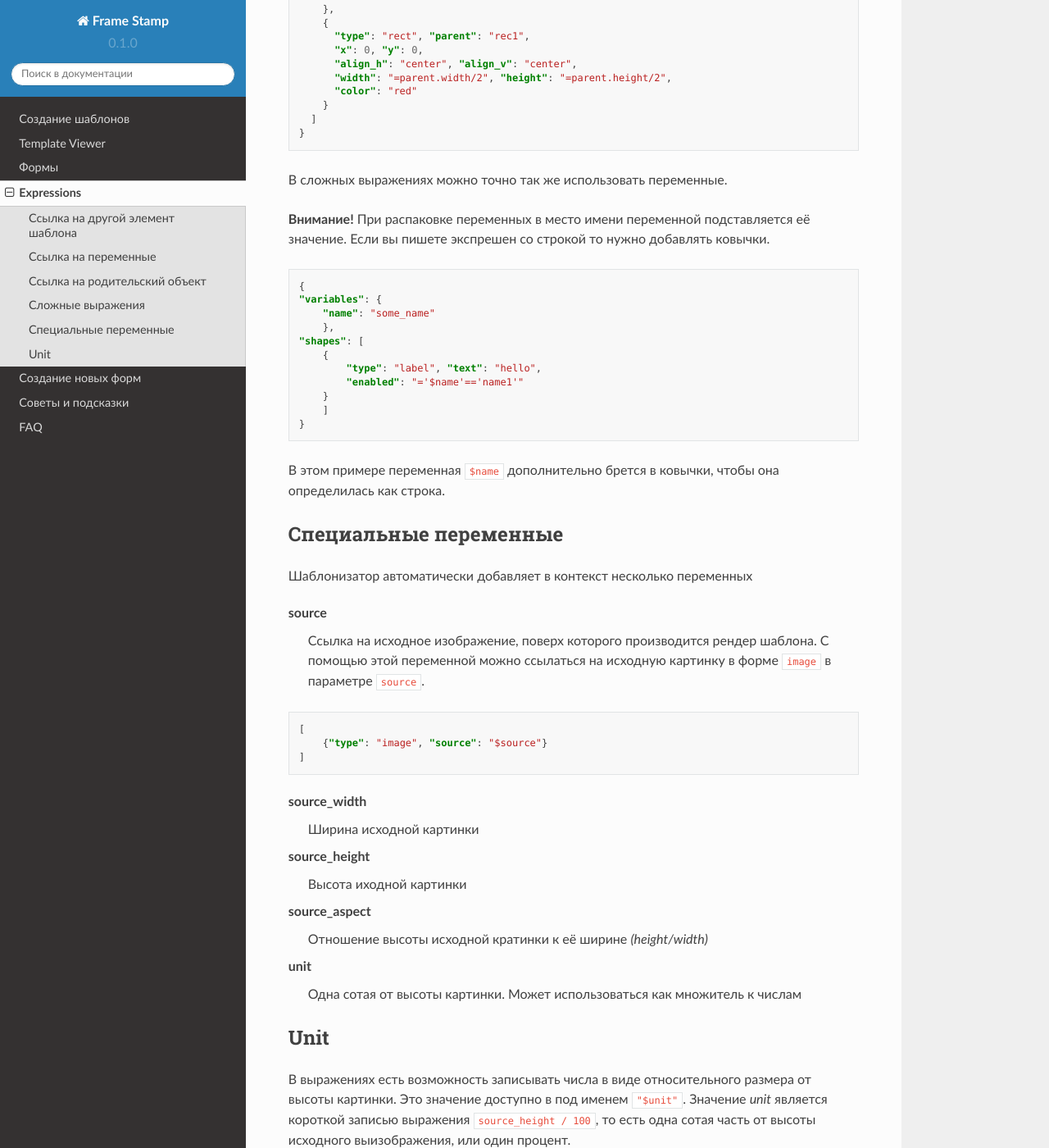
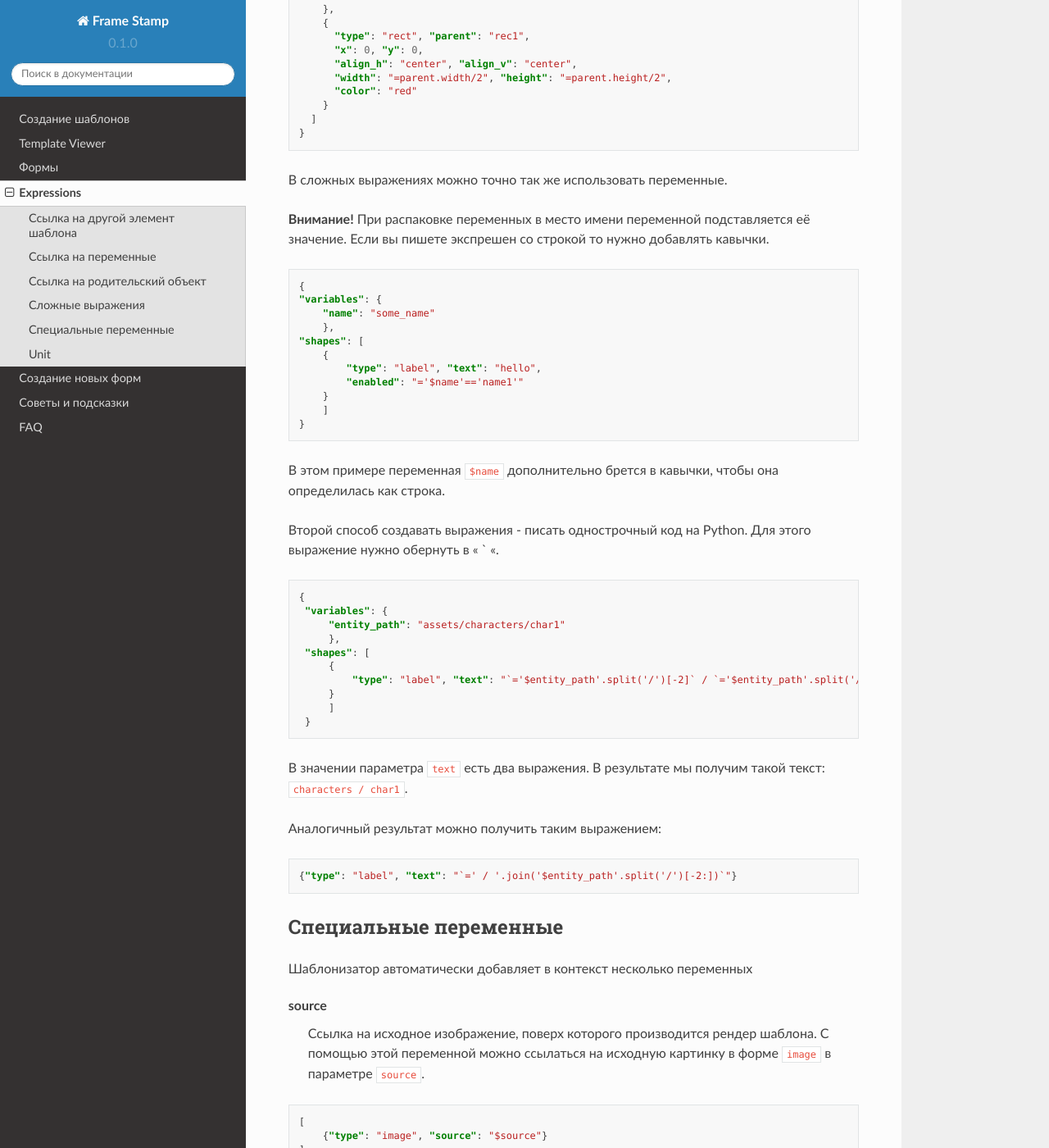
Before and after one commit to paulwinex/frame-stamp, a Sphinx documentation site: the page built from docs/expressions.rst, in a window 1280 px wide and 1400 px high, scrolled down 2668 px. Shown: the whole window at 82% size. Built offline with Sphinx 7.4.7 and the Read the Docs theme 2.0.0, drawn with Linux system fonts in a browser that asks for light colours; formulas are drawn with MathJax 3; some of the changed text lies outside the part shown.

Commit message:
update docs

```diff
--- a/docs/expressions.rst
+++ b/docs/expressions.rst
@@ -128,7 +128,7 @@ Expressions
 В сложных выражениях можно точно так же использовать переменные.
 
 **Внимание!** При распаковке переменных в место имени переменной подставляется её значение. Если вы пишете экспрешен со
-строкой то нужно добавлять ковычки.
+строкой то нужно добавлять кавычки.
 
 .. code-block:: json
 
@@ -144,7 +144,32 @@ Expressions
         ]
     }
 
-В этом примере переменная ``$name`` дополнительно брется в ковычки, чтобы она определилась как строка.
+В этом примере переменная ``$name`` дополнительно брется в кавычки, чтобы она определилась как строка.
+
+Второй способ создавать выражения - писать однострочный код на Python. Для этого выражение нужно обернуть в " ` ".
+
+.. code-block:: json
+
+   {
+    "variables": {
+        "entity_path": "assets/characters/char1"
+        },
+    "shapes": [
+        {
+            "type": "label", "text": "`='$entity_path'.split('/')[-2]` / `='$entity_path'.split('/')[-1]`"
+        }
+        ]
+    }
+
+В значении параметра ``text`` есть два выражения. В результате мы получим такой текст: ``characters / char1``.
+
+Аналогичный результат можно получить таким выражением:
+
+.. code-block:: json
+
+   {"type": "label", "text": "`=' / '.join('$entity_path'.split('/')[-2:])`"}
+
+
 
 Специальные переменные
 ======================
@@ -179,7 +204,7 @@ Unit
 В выражениях есть возможность записывать числа в виде относительного размера от высоты картинки.
 Это значение доступно в под именем ``"$unit"``.
 Значение `unit` является короткой записью выражения ``source_height / 100``, то есть одна сотая часть от высоты
-исходного выизображения, или один процент.
+исходного изображения, или 1%.
 
 Этот параметр можно использовать в записи чисел в виде суффикса "u". Например: ``10u``, ``2.5u``, ``50u``.
 
```
Also changed, not shown: docs/tricks.rst (+8 -0 lines).
